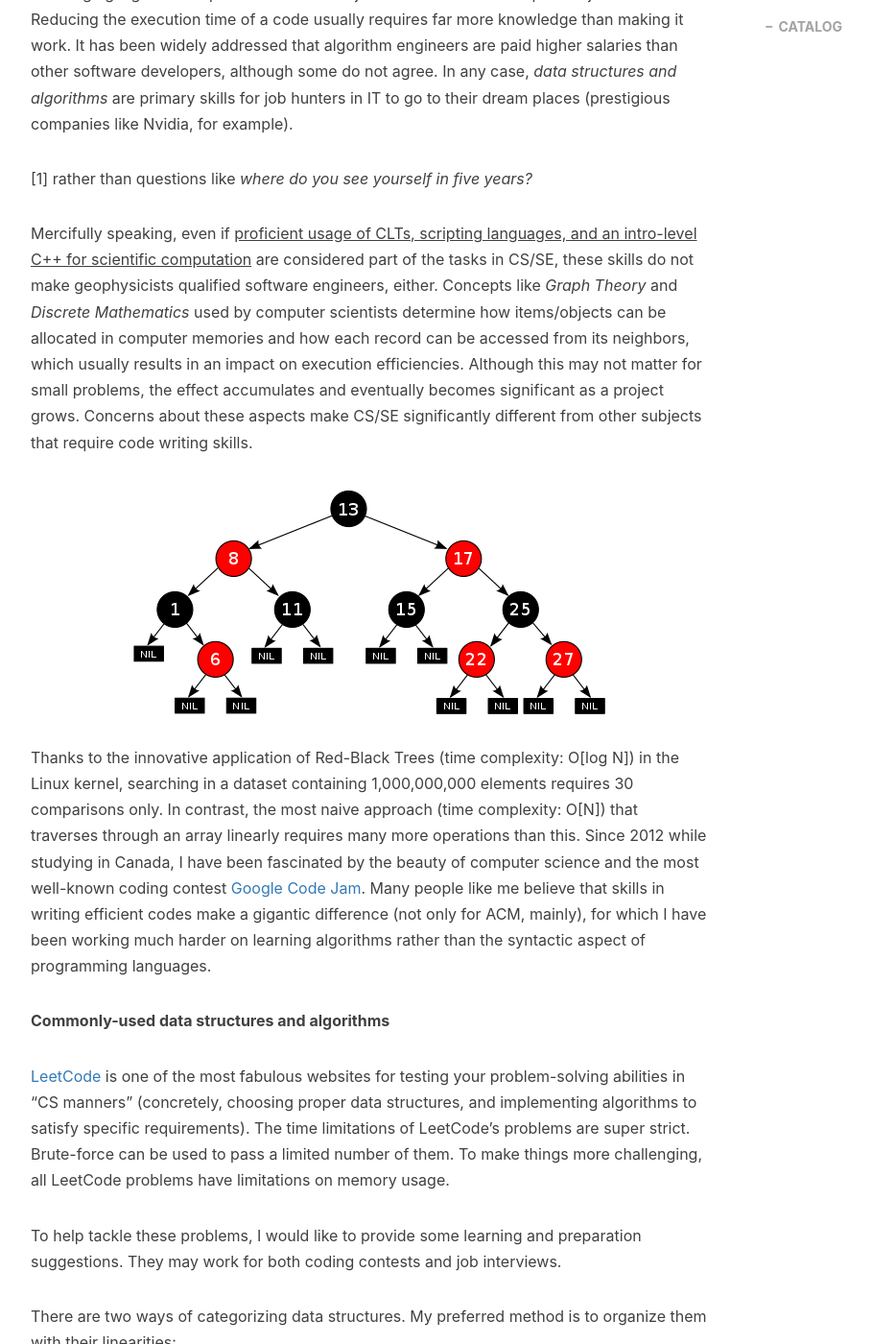
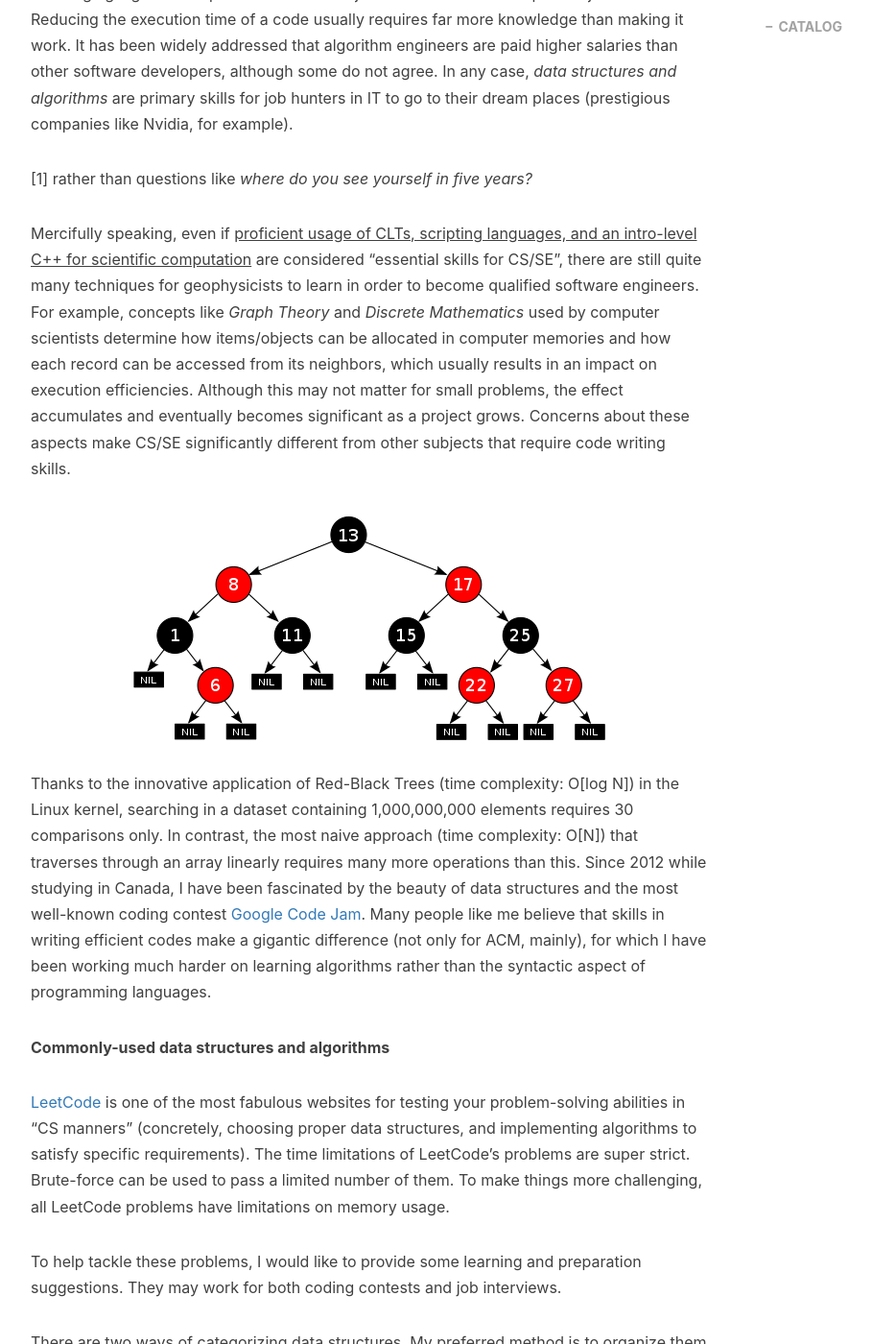
Before and after one commit to gengyu89/gengyu89.github.io, a Jekyll site: the page built from _posts/2020-09-13-leetcode-journey.markdown, in a window 1280 px wide and 1400 px high, scrolled down 1740 px. Shown: the whole window at 96% size, without its empty margins (233-1142 px from the left). Built offline with Jekyll 4.4.1, drawn with Linux system fonts in a browser that asks for light colours; nearby versions of some CDN libraries; comment, search, counter and statistics services are not loaded.

Commit message:
highly insultive

```diff
--- a/_posts/2020-09-13-leetcode-journey.markdown
+++ b/_posts/2020-09-13-leetcode-journey.markdown
@@ -37,11 +37,11 @@ Nevertheless, efficiency is still one of the most difficult aspects of programmi
 
 [1] rather than questions like *where do you see yourself in five years?*
 
-Mercifully speaking, even if <ins>proficient usage of CLTs, scripting languages, and an intro-level C++ for scientific computation</ins> are considered part of the tasks in CS/SE, these skills do not make geophysicists qualified software engineers, either. Concepts like *Graph Theory* and *Discrete Mathematics* used by computer scientists determine how items/objects can be allocated in computer memories and how each record can be accessed from its neighbors, which usually results in an impact on execution efficiencies. Although this may not matter for small problems, the effect accumulates and eventually becomes significant as a project grows. Concerns about these aspects make CS/SE significantly different from other subjects that require code writing skills.
+Mercifully speaking, even if <ins>proficient usage of CLTs, scripting languages, and an intro-level C++ for scientific computation</ins> are considered "essential skills for CS/SE", there are still quite many techniques for geophysicists to learn in order to become qualified software engineers. For example, concepts like *Graph Theory* and *Discrete Mathematics* used by computer scientists determine how items/objects can be allocated in computer memories and how each record can be accessed from its neighbors, which usually results in an impact on execution efficiencies. Although this may not matter for small problems, the effect accumulates and eventually becomes significant as a project grows. Concerns about these aspects make CS/SE significantly different from other subjects that require code writing skills.
 
 ![rb_tree](/img/in-post/post-leetcode-journey/Red-black_tree_example.png)
 
-Thanks to the innovative application of Red-Black Trees (time complexity: O[log N]) in the Linux kernel, searching in a dataset containing 1,000,000,000 elements requires 30 comparisons only. In contrast, the most naive approach (time complexity: O[N]) that traverses through an array linearly requires many more operations than this. Since 2012 while studying in Canada, I have been fascinated by the beauty of computer science and the most well-known coding contest [Google Code Jam](https://codingcompetitions.withgoogle.com/codejam). Many people like me believe that skills in writing efficient codes make a gigantic difference (not only for ACM, mainly), for which I have been working much harder on learning algorithms rather than the syntactic aspect of programming languages.
+Thanks to the innovative application of Red-Black Trees (time complexity: O[log N]) in the Linux kernel, searching in a dataset containing 1,000,000,000 elements requires 30 comparisons only. In contrast, the most naive approach (time complexity: O[N]) that traverses through an array linearly requires many more operations than this. Since 2012 while studying in Canada, I have been fascinated by the beauty of data structures and the most well-known coding contest [Google Code Jam](https://codingcompetitions.withgoogle.com/codejam). Many people like me believe that skills in writing efficient codes make a gigantic difference (not only for ACM, mainly), for which I have been working much harder on learning algorithms rather than the syntactic aspect of programming languages.
 
 **Commonly-used data structures and algorithms**
 
```
